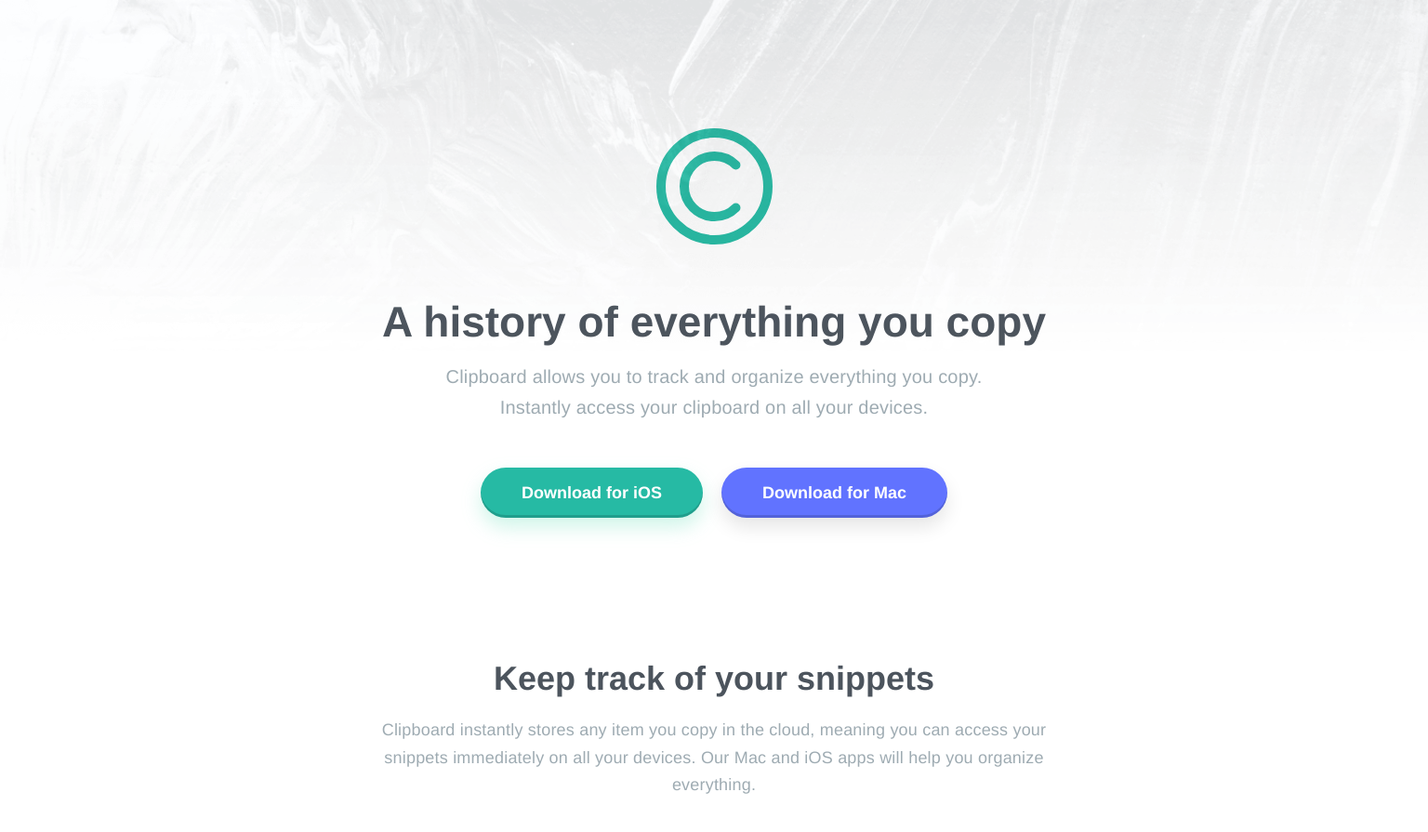
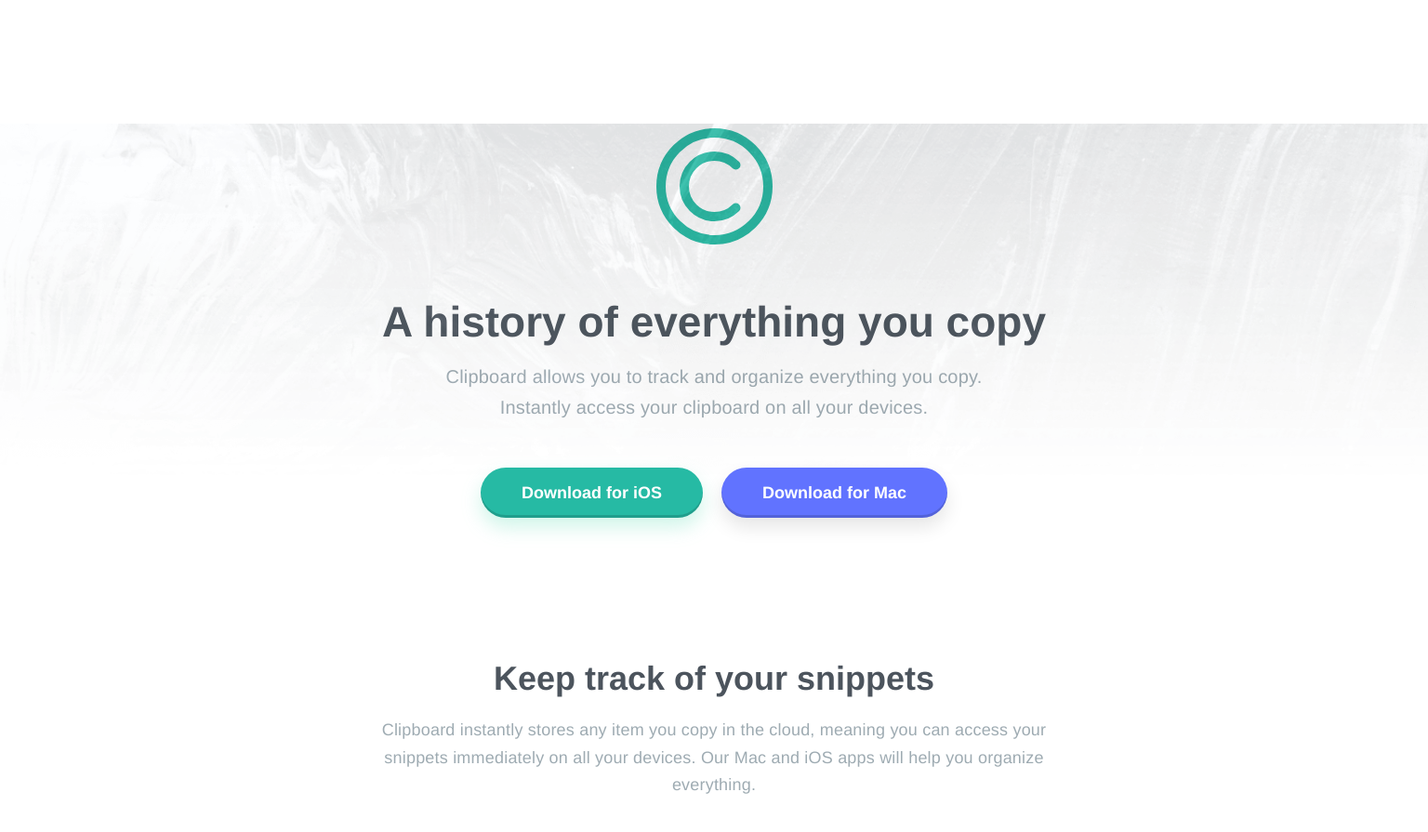
Before and after one commit to jodadevcol/projects-landings, a website built with Vite: page projects/01-clipboard/index.html in a window 1536 px wide. Shown: the top 895 px of the page at 93% size. Built offline with nearby package versions, Linux system fonts and the light colour scheme; a web font is replaced by a local one.

Commit message:
feat: updated styles in hero

```diff
--- a/projects/01-clipboard/src/css/_intro-top.css
+++ b/projects/01-clipboard/src/css/_intro-top.css
@@ -36,6 +36,13 @@
     max-height: 440px;
     background-image: url(./../../assets/images/bg-header-desktop.png);
     background-position: top;
+  }
+}
+
+@media screen and (min-width: 1440px) {
+  .intro-top::before {
+    max-height: 520px;
+    background-position: bottom;
   }
 }
 
```
